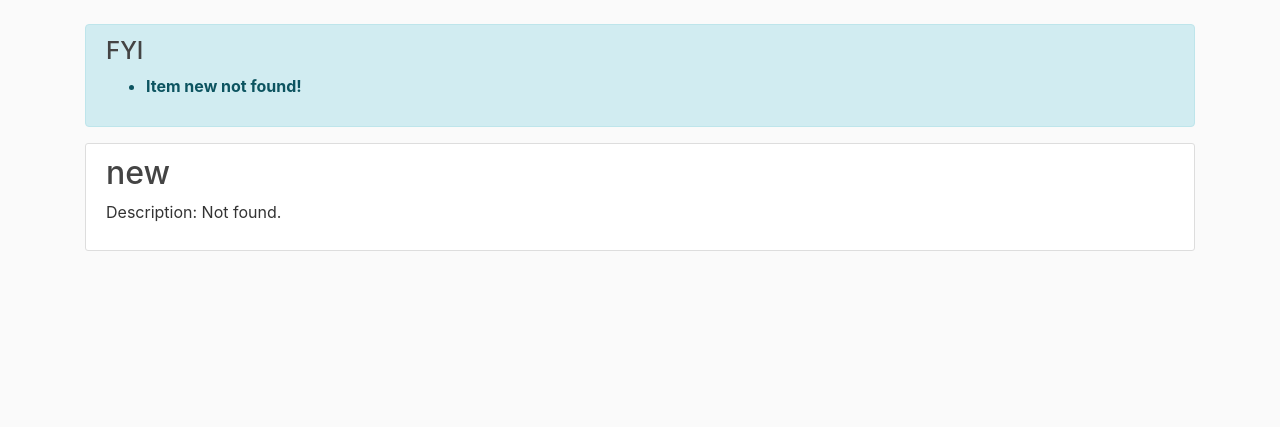
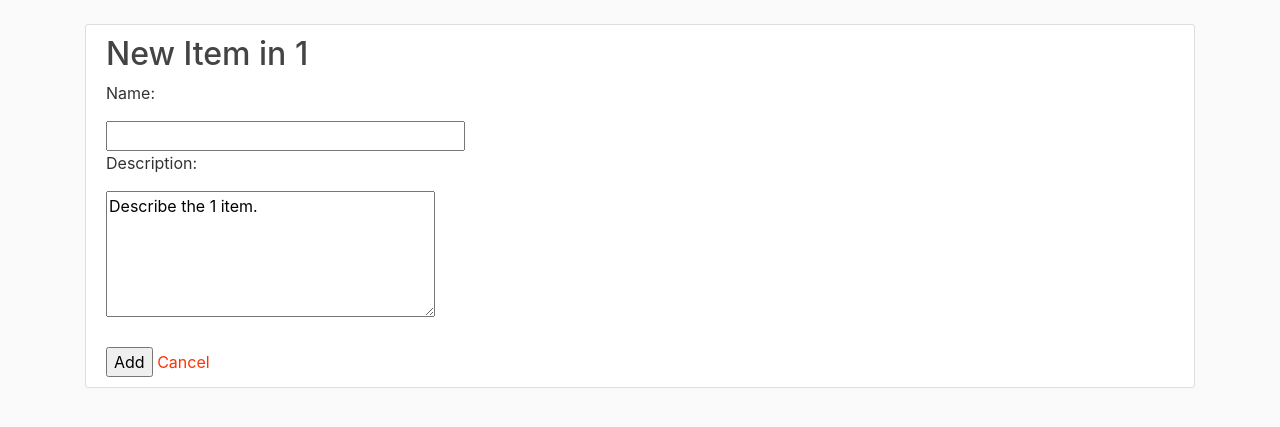
Before and after one commit to chinhseah/SportsCatalogApp, a Flask app: page /catalog/1/items/new in a window 1280 px wide. Shown: the part 56-483 px from the top of the page. Run offline with Flask 2, Linux system fonts and the light colour scheme; a user stored in the database is signed in; some libraries are stand-ins or nearby versions.

Commit message:
Add feature to save a new category item
Add forms to add a new category item and submit to be saved in database.

```diff
--- a/vagrant/catalog/application.py
+++ b/vagrant/catalog/application.py
@@ -90,6 +90,49 @@ def show_category_item(category, item):
         itemObj = get_category_item(itemId)
         itemDescription = itemObj.description
     return render_template('itemdetails.html', categoryName=category, itemName=item, itemDescription=itemDescription)
+
+@app.route('/catalog/new', methods=['GET','POST'])
+def new_category_item():
+    """
+    Create a new category item into Catalog
+    """
+    if 'username' not in login_session:
+        return redirect('/login')
+    if request.method == 'POST':
+        newItem = CategoryItem(
+            name=request.form['name'],
+            description=request.form['description'],
+            user_id=login_session['user_id'],
+            category_id=request.form['category'])
+        session.add(newItem)
+        flash('New Item %s Successfully Added.' % newItem.name)
+        session.commit()
+        return redirect(url_for('show_catalog'))
+    else:
+        categories = get_categories()
+        return render_template('newitem.html', categories=categories)
+
+@app.route('/catalog/<category>/items/new', methods=['GET','POST'])
+def add_category_item(category):
+    """
+    Add a new category item into Catalog
+    """
+    if 'username' not in login_session:
+        return redirect('/login')
+    if request.method == 'POST':
+        catId = get_category_id(category)
+        newItem = CategoryItem(
+            name=request.form['name'],
+            description=request.form['description'],
+            user_id=login_session['user_id'],
+            category_id=catId)
+        session.add(newItem)
+        flash('New Item %s Successfully Added.' % newItem.name)
+        session.commit()
+        return redirect(url_for('show_catalog'))
+    else:
+        categories = get_categories()
+        return render_template('newcategoryitem.html', categoryName=category, categories=categories)
 
 @app.route('/login')
 def showLogin():
@@ -303,7 +346,7 @@ def get_latest_items(itemLimit):
 
     for c, ci in session.query(Category, CategoryItem).\
         filter(Category.id == CategoryItem.category_id).\
-        order_by(CategoryItem.create_date)[0:itemLimit]:
+        order_by(CategoryItem.create_date.desc())[0:itemLimit]:
         newItem = CatItem(ci.id, c.name, ci.name)
         items.append(newItem)
 
--- a/vagrant/catalog/static/styles.css
+++ b/vagrant/catalog/static/styles.css
@@ -36,8 +36,9 @@ a {
   margin-bottom: 20px;
 }
 
-.content-section a.crud:link {
+.crud {
   color: #331b9e;
+  font-style: italic;
 }
 
 
--- a/vagrant/catalog/templates/index.html
+++ b/vagrant/catalog/templates/index.html
@@ -17,7 +17,11 @@
 		{% endif %}
 		{%if 'username' in session %}
 			<br>
-			<a class="crud" href="#">Add Item</a>
+			{% if categoryName %}
+			<a class="crud" href="{{url_for('add_category_item', category = categoryName)}}">Add Item</a>
+			{% else %}
+			<a class="crud" href="{{url_for('new_category_item')}}">Add Item</a>
+			{% endif %}
 		{% endif %}
 		{% for item in latestItems %}
 			<br><br>
--- /dev/null
+++ b/vagrant/catalog/templates/newcategoryitem.html
@@ -0,0 +1,18 @@
+{% extends "layout.html" %}
+
+{% block content %}
+<div class="col-md-12">
+	<div class="content-section">
+    <h2>New Item in {{ categoryName }}</h2>
+    <form class="newItem" action="{{url_for('add_category_item', category = categoryName)}}" method="post">
+      <p>Name:</p>
+      <input type ='text' size='30' name='name'>
+      <p>Description:</p>
+      <textarea name="description" rows="5" cols="30">Describe the {{ categoryName }} item.</textarea>
+      <br><br>
+      <input type='submit' value='Add'>
+      <a href = '{{url_for('show_catalog')}}'> Cancel </a>
+    </form>
+  </div>
+</div>
+{% endblock content %}
```
Also changed, not shown: vagrant/catalog/templates/newitem.html (added, +24 -0 lines), vagrant/catalog/catalog.db.
